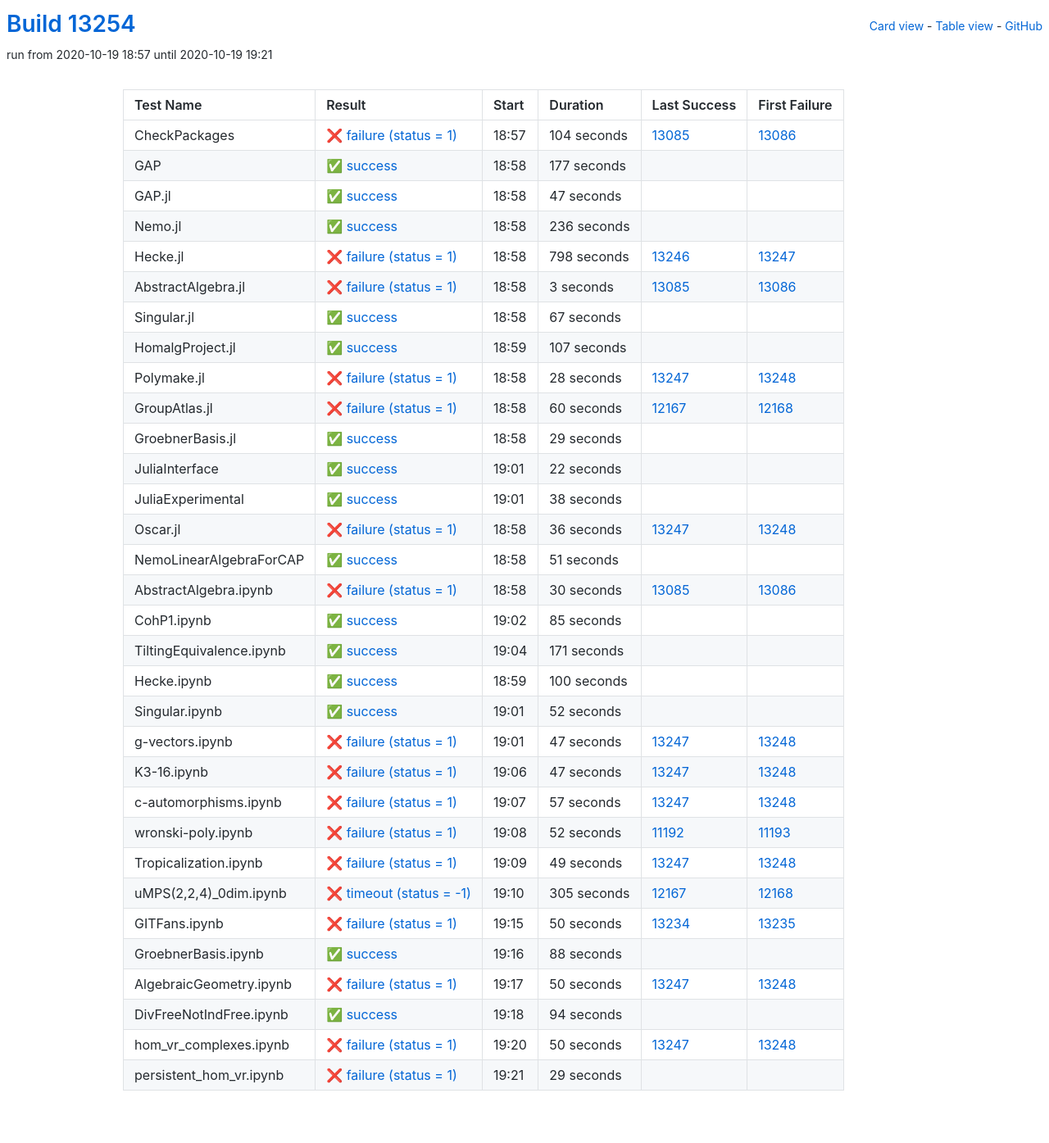
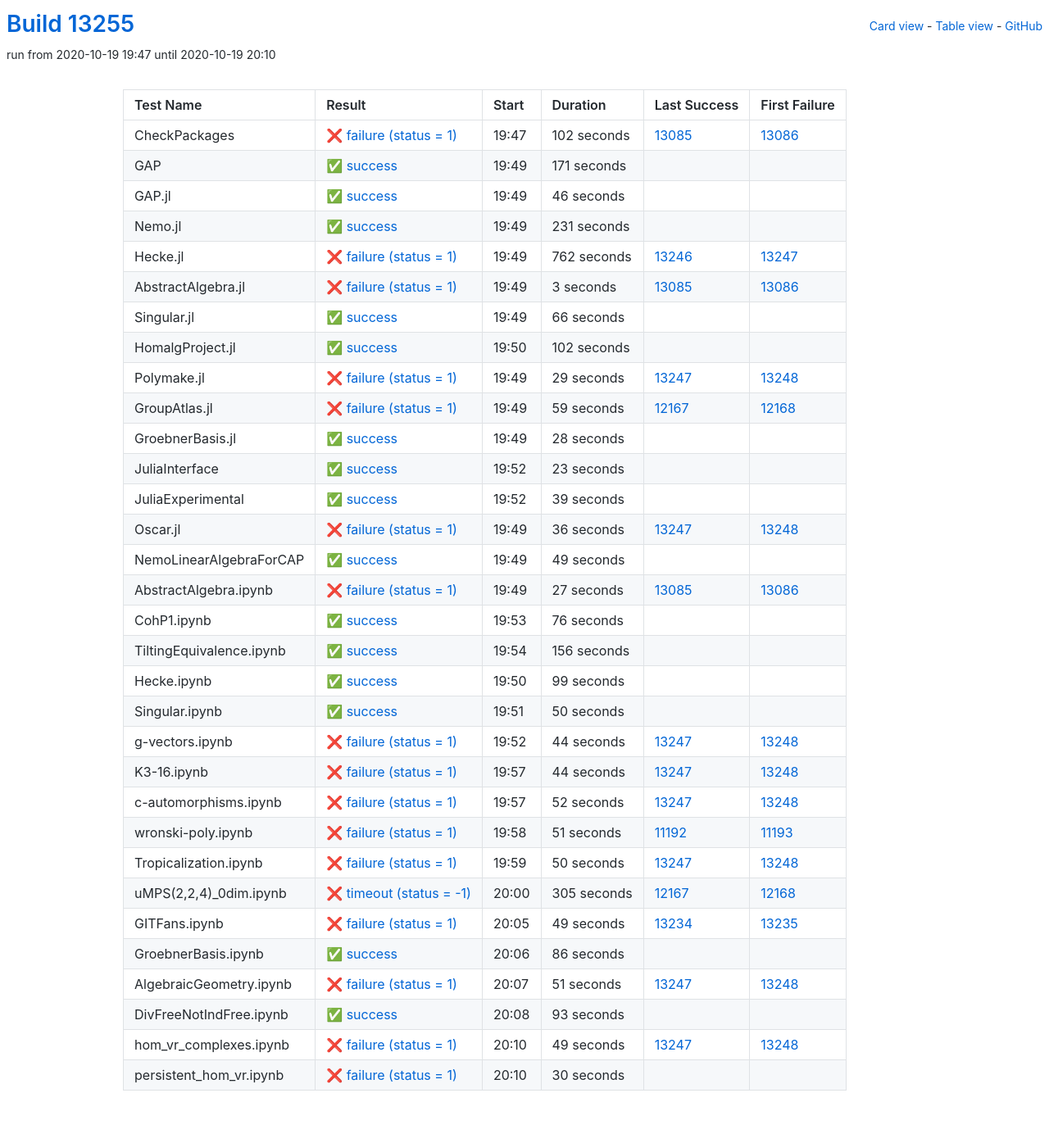
Before and after one commit to oscar-system/oscar-ci-status, a Jekyll site: the page built from table.html, in a window 1280 px wide. Shown: the whole page at 82% size. Built offline with Jekyll 4.4.1, drawn with Linux system fonts in a browser that asks for light colours.

Commit message:
Build #13255

```diff
--- a/_data/ci.yml
+++ b/_data/ci.yml
@@ -1,6 +1,6 @@
 ---
-build: 13254
-build_url: https://oscarci.mathematik.uni-kl.de/job/oscar/13254/
+build: 13255
+build_url: https://oscarci.mathematik.uni-kl.de/job/oscar/13255/
 job: oscar
 organization: oscar-system
 repo: oscar-ci-status
@@ -8,68 +8,68 @@
 tests:
 - name: CheckPackages
   id: checkpackages
-  log: https://oscarci.mathematik.uni-kl.de/job/oscar/13254/artifact/logs/build-13254/CheckPackages.log
-  start: 2020-10-19 18:57
+  log: https://oscarci.mathematik.uni-kl.de/job/oscar/13255/artifact/logs/build-13255/CheckPackages.log
+  start: 2020-10-19 19:47
   success: false
   exitcode: 1
   status: failure
-  duration: 104
+  duration: 102
   last_success: 13085
   last_success_url: https://oscarci.mathematik.uni-kl.de/job/oscar/13085/
   first_failure: 13086
   first_failure_url: https://oscarci.mathematik.uni-kl.de/job/oscar/13086/
 - name: GAP
   id: gap
-  log: https://oscarci.mathematik.uni-kl.de/job/oscar/13254/artifact/logs/build-13254/GAP.log
-  start: 2020-10-19 18:58
+  log: https://oscarci.mathematik.uni-kl.de/job/oscar/13255/artifact/logs/build-13255/GAP.log
+  start: 2020-10-19 19:49
   success: true
   exitcode: 0
   status: success
-  duration: 177
+  duration: 171
   last_success: false
   last_success_url:
   first_failure: false
   first_failure_url:
 - name: GAP.jl
   id: gap-jl
-  log: https://oscarci.mathematik.uni-kl.de/job/oscar/13254/artifact/logs/build-13254/GAP.jl.log
-  start: 2020-10-19 18:58
+  log: https://oscarci.mathematik.uni-kl.de/job/oscar/13255/artifact/logs/build-13255/GAP.jl.log
+  start: 2020-10-19 19:49
   success: true
   exitcode: 0
   status: success
-  duration: 47
+  duration: 46
   last_success: false
   last_success_url:
   first_failure: false
   first_failure_url:
 - name: Nemo.jl
   id: nemo-jl
-  log: https://oscarci.mathematik.uni-kl.de/job/oscar/13254/artifact/logs/build-13254/Nemo.jl.log
-  start: 2020-10-19 18:58
+  log: https://oscarci.mathematik.uni-kl.de/job/oscar/13255/artifact/logs/build-13255/Nemo.jl.log
+  start: 2020-10-19 19:49
   success: true
   exitcode: 0
   status: success
-  duration: 236
+  duration: 231
   last_success: false
   last_success_url:
   first_failure: false
   first_failure_url:
 - name: Hecke.jl
   id: hecke-jl
-  log: https://oscarci.mathematik.uni-kl.de/job/oscar/13254/artifact/logs/build-13254/Hecke.jl.log
-  start: 2020-10-19 18:58
+  log: https://oscarci.mathematik.uni-kl.de/job/oscar/13255/artifact/logs/build-13255/Hecke.jl.log
+  start: 2020-10-19 19:49
   success: false
   exitcode: 1
   status: failure
-  duration: 798
+  duration: 762
   last_success: 13246
   last_success_url: https://oscarci.mathematik.uni-kl.de/job/oscar/13246/
   first_failure: 13247
   first_failure_url: https://oscarci.mathematik.uni-kl.de/job/oscar/13247/
 - name: AbstractAlgebra.jl
   id: abstractalgebra-jl
-  log: https://oscarci.mathematik.uni-kl.de/job/oscar/13254/artifact/logs/build-13254/AbstractAlgebra.jl.log
-  start: 2020-10-19 18:58
+  log: https://oscarci.mathematik.uni-kl.de/job/oscar/13255/artifact/logs/build-13255/AbstractAlgebra.jl.log
+  start: 2020-10-19 19:49
   success: false
   exitcode: 1
   status: failure
@@ -80,92 +80,92 @@
   first_failure_url: https://oscarci.mathematik.uni-kl.de/job/oscar/13086/
 - name: Singular.jl
   id: singular-jl
-  log: https://oscarci.mathematik.uni-kl.de/job/oscar/13254/artifact/logs/build-13254/Singular.jl.log
-  start: 2020-10-19 18:58
+  log: https://oscarci.mathematik.uni-kl.de/job/oscar/13255/artifact/logs/build-13255/Singular.jl.log
+  start: 2020-10-19 19:49
   success: true
   exitcode: 0
   status: success
-  duration: 67
+  duration: 66
   last_success: false
   last_success_url:
   first_failure: false
   first_failure_url:
 - name: HomalgProject.jl
   id: homalgproject-jl
-  log: https://oscarci.mathematik.uni-kl.de/job/oscar/13254/artifact/logs/build-13254/HomalgProject.jl.log
-  start: 2020-10-19 18:59
+  log: https://oscarci.mathematik.uni-kl.de/job/oscar/13255/artifact/logs/build-13255/HomalgProject.jl.log
+  start: 2020-10-19 19:50
   success: true
   exitcode: 0
   status: success
-  duration: 107
+  duration: 102
   last_success: false
   last_success_url:
   first_failure: false
   first_failure_url:
 - name: Polymake.jl
   id: polymake-jl
-  log: https://oscarci.mathematik.uni-kl.de/job/oscar/13254/artifact/logs/build-13254/Polymake.jl.log
-  start: 2020-10-19 18:58
+  log: https://oscarci.mathematik.uni-kl.de/job/oscar/13255/artifact/logs/build-13255/Polymake.jl.log
+  start: 2020-10-19 19:49
   success: false
   exitcode: 1
   status: failure
-  duration: 28
+  duration: 29
   last_success: 13247
   last_success_url: https://oscarci.mathematik.uni-kl.de/job/oscar/13247/
   first_failure: 13248
   first_failure_url: https://oscarci.mathematik.uni-kl.de/job/oscar/13248/
 - name: GroupAtlas.jl
   id: groupatlas-jl
-  log: https://oscarci.mathematik.uni-kl.de/job/oscar/13254/artifact/logs/build-13254/GroupAtlas.jl.log
-  start: 2020-10-19 18:58
+  log: https://oscarci.mathematik.uni-kl.de/job/oscar/13255/artifact/logs/build-13255/GroupAtlas.jl.log
+  start: 2020-10-19 19:49
   success: false
   exitcode: 1
   status: failure
-  duration: 60
+  duration: 59
   last_success: 12167
   last_success_url: https://oscarci.mathematik.uni-kl.de/job/oscar/12167/
   first_failure: 12168
   first_failure_url: https://oscarci.mathematik.uni-kl.de/job/oscar/12168/
 - name: GroebnerBasis.jl
   id: groebnerbasis-jl
-  log: https://oscarci.mathematik.uni-kl.de/job/oscar/13254/artifact/logs/build-13254/GroebnerBasis.jl.log
-  start: 2020-10-19 18:58
+  log: https://oscarci.mathematik.uni-kl.de/job/oscar/13255/artifact/logs/build-13255/GroebnerBasis.jl.log
+  start: 2020-10-19 19:49
   success: true
   exitcode: 0
   status: success
-  duration: 29
+  duration: 28
   last_success: false
   last_success_url:
   first_failure: false
   first_failure_url:
 - name: JuliaInterface
   id: juliainterface
-  log: https://oscarci.mathematik.uni-kl.de/job/oscar/13254/artifact/logs/build-13254/JuliaInterface.log
-  start: 2020-10-19 19:01
+  log: https://oscarci.mathematik.uni-kl.de/job/oscar/13255/artifact/logs/build-13255/JuliaInterface.log
+  start: 2020-10-19 19:52
   success: true
   exitcode: 0
   status: success
-  duration: 22
+  duration: 23
   last_success: false
   last_success_url:
   first_failure: false
   first_failure_url:
 - name: JuliaExperimental
   id: juliaexperimental
-  log: https://oscarci.mathematik.uni-kl.de/job/oscar/13254/artifact/logs/build-13254/JuliaExperimental.log
-  start: 2020-10-19 19:01
+  log: https://oscarci.mathematik.uni-kl.de/job/oscar/13255/artifact/logs/build-13255/JuliaExperimental.log
+  start: 2020-10-19 19:52
   success: true
   exitcode: 0
   status: success
-  duration: 38
+  duration: 39
   last_success: false
   last_success_url:
   first_failure: false
   first_failure_url:
 - name: Oscar.jl
   id: oscar-jl
-  log: https://oscarci.mathematik.uni-kl.de/job/oscar/13254/artifact/logs/build-13254/Oscar.jl.log
-  start: 2020-10-19 18:58
+  log: https://oscarci.mathematik.uni-kl.de/job/oscar/13255/artifact/logs/build-13255/Oscar.jl.log
+  start: 2020-10-19 19:49
   success: false
   exitcode: 1
   status: failure
@@ -176,140 +176,140 @@
   first_failure_url: https://oscarci.mathematik.uni-kl.de/job/oscar/13248/
 - name: NemoLinearAlgebraForCAP
   id: nemolinearalgebraforcap
-  log: https://oscarci.mathematik.uni-kl.de/job/oscar/13254/artifact/logs/build-13254/NemoLinearAlgebraForCAP.log
-  start: 2020-10-19 18:58
+  log: https://oscarci.mathematik.uni-kl.de/job/oscar/13255/artifact/logs/build-13255/NemoLinearAlgebraForCAP.log
+  start: 2020-10-19 19:49
   success: true
   exitcode: 0
   status: success
-  duration: 51
+  duration: 49
   last_success: false
   last_success_url:
   first_failure: false
   first_failure_url:
 - name: AbstractAlgebra.ipynb
   id: abstractalgebra-ipynb
-  log: https://oscarci.mathematik.uni-kl.de/job/oscar/13254/artifact/logs/build-13254/AbstractAlgebra.ipynb.log
-  start: 2020-10-19 18:58
+  log: https://oscarci.mathematik.uni-kl.de/job/oscar/13255/artifact/logs/build-13255/AbstractAlgebra.ipynb.log
+  start: 2020-10-19 19:49
   success: false
   exitcode: 1
   status: failure
-  duration: 30
+  duration: 27
   last_success: 13085
   last_success_url: https://oscarci.mathematik.uni-kl.de/job/oscar/13085/
   first_failure: 13086
   first_failure_url: https://oscarci.mathematik.uni-kl.de/job/oscar/13086/
 - name: CohP1.ipynb
   id: cohp1-ipynb
-  log: https://oscarci.mathematik.uni-kl.de/job/oscar/13254/artifact/logs/build-13254/CohP1.ipynb.log
-  start: 2020-10-19 19:02
+  log: https://oscarci.mathematik.uni-kl.de/job/oscar/13255/artifact/logs/build-13255/CohP1.ipynb.log
+  start: 2020-10-19 19:53
   success: true
   exitcode: 0
   status: success
-  duration: 85
+  duration: 76
   last_success: false
   last_success_url:
   first_failure: false
   first_failure_url:
 - name: TiltingEquivalence.ipynb
   id: tiltingequivalence-ipynb
-  log: https://oscarci.mathematik.uni-kl.de/job/oscar/13254/artifact/logs/build-13254/TiltingEquivalence.ipynb.log
-  start: 2020-10-19 19:04
+  log: https://oscarci.mathematik.uni-kl.de/job/oscar/13255/artifact/logs/build-13255/TiltingEquivalence.ipynb.log
+  start: 2020-10-19 19:54
   success: true
   exitcode: 0
   status: success
-  duration: 171
+  duration: 156
   last_success: false
   last_success_url:
   first_failure: false
   first_failure_url:
 - name: Hecke.ipynb
   id: hecke-ipynb
-  log: https://oscarci.mathematik.uni-kl.de/job/oscar/13254/artifact/logs/build-13254/Hecke.ipynb.log
-  start: 2020-10-19 18:59
+  log: https://oscarci.mathematik.uni-kl.de/job/oscar/13255/artifact/logs/build-13255/Hecke.ipynb.log
+  start: 2020-10-19 19:50
   success: true
   exitcode: 0
   status: success
-  duration: 100
+  duration: 99
   last_success: false
   last_success_url:
   first_failure: false
   first_failure_url:
 - name: Singular.ipynb
   id: singular-ipynb
-  log: https://oscarci.mathematik.uni-kl.de/job/oscar/13254/artifact/logs/build-13254/Singular.ipynb.log
-  start: 2020-10-19 19:01
+  log: https://oscarci.mathematik.uni-kl.de/job/oscar/13255/artifact/logs/build-13255/Singular.ipynb.log
+  start: 2020-10-19 19:51
   success: true
   exitcode: 0
   status: success
-  duration: 52
+  duration: 50
   last_success: false
   last_success_url:
   first_failure: false
   first_failure_url:
 - name: g-vectors.ipynb
   id: g-vectors-ipynb
-  log: https://oscarci.mathematik.uni-kl.de/job/oscar/13254/artifact/logs/build-13254/g-vectors.ipynb.log
-  start: 2020-10-19 19:01
+  log: https://oscarci.mathematik.uni-kl.de/job/oscar/13255/artifact/logs/build-13255/g-vectors.ipynb.log
+  start: 2020-10-19 19:52
   success: false
   exitcode: 1
   status: failure
-  duration: 47
+  duration: 44
   last_success: 13247
   last_success_url: https://oscarci.mathematik.uni-kl.de/job/oscar/13247/
   first_failure: 13248
   first_failure_url: https://oscarci.mathematik.uni-kl.de/job/oscar/13248/
 - name: K3-16.ipynb
   id: k3-16-ipynb
-  log: https://oscarci.mathematik.uni-kl.de/job/oscar/13254/artifact/logs/build-13254/K3-16.ipynb.log
-  start: 2020-10-19 19:06
+  log: https://oscarci.mathematik.uni-kl.de/job/oscar/13255/artifact/logs/build-13255/K3-16.ipynb.log
+  start: 2020-10-19 19:57
   success: false
   exitcode: 1
   status: failure
-  duration: 47
+  duration: 44
   last_success: 13247
   last_success_url: https://oscarci.mathematik.uni-kl.de/job/oscar/13247/
   first_failure: 13248
   first_failure_url: https://oscarci.mathematik.uni-kl.de/job/oscar/13248/
 - name: c-automorphisms.ipynb
   id: c-automorphisms-ipynb
-  log: https://oscarci.mathematik.uni-kl.de/job/oscar/13254/artifact/logs/build-13254/c-automorphisms.ipynb.log
-  start: 2020-10-19 19:07
+  log: https://oscarci.mathematik.uni-kl.de/job/oscar/13255/artifact/logs/build-13255/c-automorphisms.ipynb.log
+  start: 2020-10-19 19:57
   success: false
   exitcode: 1
   status: failure
-  duration: 57
+  duration: 52
   last_success: 13247
   last_success_url: https://oscarci.mathematik.uni-kl.de/job/oscar/13247/
   first_failure: 13248
   first_failure_url: https://oscarci.mathematik.uni-kl.de/job/oscar/13248/
 - name: wronski-poly.ipynb
   id: wronski-poly-ipynb
-  log: https://oscarci.mathematik.uni-kl.de/job/oscar/13254/artifact/logs/build-13254/wronski-poly.ipynb.log
-  start: 2020-10-19 19:08
+  log: https://oscarci.mathematik.uni-kl.de/job/oscar/13255/artifact/logs/build-13255/wronski-poly.ipynb.log
+  start: 2020-10-19 19:58
   success: false
   exitcode: 1
   status: failure
-  duration: 52
+  duration: 51
   last_success: 11192
   last_success_url: https://oscarci.mathematik.uni-kl.de/job/oscar/11192/
   first_failure: 11193
   first_failure_url: https://oscarci.mathematik.uni-kl.de/job/oscar/11193/
 - name: Tropicalization.ipynb
   id: tropicalization-ipynb
-  log: https://oscarci.mathematik.uni-kl.de/job/oscar/13254/artifact/logs/build-13254/Tropicalization.ipynb.log
-  start: 2020-10-19 19:09
+  log: https://oscarci.mathematik.uni-kl.de/job/oscar/13255/artifact/logs/build-13255/Tropicalization.ipynb.log
+  start: 2020-10-19 19:59
   success: false
   exitcode: 1
   status: failure
-  duration: 49
+  duration: 50
   last_success: 13247
   last_success_url: https://oscarci.mathematik.uni-kl.de/job/oscar/13247/
   first_failure: 13248
   first_failure_url: https://oscarci.mathematik.uni-kl.de/job/oscar/13248/
 - name: uMPS(2,2,4)_0dim.ipynb
   id: umps-2-2-4-0dim-ipynb
-  log: https://oscarci.mathematik.uni-kl.de/job/oscar/13254/artifact/logs/build-13254/uMPS-2-2-4-_0dim.ipynb.log
-  start: 2020-10-19 19:10
+  log: https://oscarci.mathematik.uni-kl.de/job/oscar/13255/artifact/logs/build-13255/uMPS-2-2-4-_0dim.ipynb.log
+  start: 2020-10-19 20:00
   success: false
   exitcode: -1
   status: timeout
@@ -320,72 +320,72 @@
   first_failure_url: https://oscarci.mathematik.uni-kl.de/job/oscar/12168/
 - name: GITFans.ipynb
   id: gitfans-ipynb
-  log: https://oscarci.mathematik.uni-kl.de/job/oscar/13254/artifact/logs/build-13254/GITFans.ipynb.log
-  start: 2020-10-19 19:15
+  log: https://oscarci.mathematik.uni-kl.de/job/oscar/13255/artifact/logs/build-13255/GITFans.ipynb.log
+  start: 2020-10-19 20:05
   success: false
   exitcode: 1
   status: failure
-  duration: 50
+  duration: 49
   last_success: 13234
   last_success_url: https://oscarci.mathematik.uni-kl.de/job/oscar/13234/
   first_failure: 13235
   first_failure_url: https://oscarci.mathematik.uni-kl.de/job/oscar/13235/
 - name: GroebnerBasis.ipynb
   id: groebnerbasis-ipynb
-  log: https://oscarci.mathematik.uni-kl.de/job/oscar/13254/artifact/logs/build-13254/GroebnerBasis.ipynb.log
-  start: 2020-10-19 19:16
+  log: https://oscarci.mathematik.uni-kl.de/job/oscar/13255/artifact/logs/build-13255/GroebnerBasis.ipynb.log
+  start: 2020-10-19 20:06
   success: true
   exitcode: 0
   status: success
-  duration: 88
+  duration: 86
   last_success: false
   last_success_url:
   first_failure: false
   first_failure_url:
 - name: AlgebraicGeometry.ipynb
   id: algebraicgeometry-ipynb
-  log: https://oscarci.mathematik.uni-kl.de/job/oscar/13254/artifact/logs/build-13254/AlgebraicGeometry.ipynb.log
-  start: 2020-10-19 19:17
+  log: https://oscarci.mathematik.uni-kl.de/job/oscar/13255/artifact/logs/build-13255/AlgebraicGeometry.ipynb.log
+  start: 2020-10-19 20:07
   success: false
   exitcode: 1
   status: failure
-  duration: 50
+  duration: 51
   last_success: 13247
   last_success_url: https://oscarci.mathematik.uni-kl.de/job/oscar/13247/
   first_failure: 13248
   first_failure_url: https://oscarci.mathematik.uni-kl.de/job/oscar/13248/
 - name: DivFreeNotIndFree.ipynb
   id: divfreenotindfree-ipynb
-  log: https://oscarci.mathematik.uni-kl.de/job/oscar/13254/artifact/logs/build-13254/DivFreeNotIndFree.ipynb.log
-  start: 2020-10-19 19:18
+  log: https://oscarci.mathematik.uni-kl.de/job/oscar/13255/artifact/logs/build-13255/DivFreeNotIndFree.ipynb.log
+  start: 2020-10-19 20:08
   success: true
   exitcode: 0
   status: success
-  duration: 94
+  duration: 93
   last_success: false
   last_success_url:
   first_failure: false
   first_failure_url:
 - name: hom_vr_complexes.ipynb
   id: hom-vr-complexes-ipynb
-  log: https://oscarci.mathematik.uni-kl.de/job/oscar/13254/artifact/logs/build-13254/hom_vr_complexes.ipynb.log
-  start: 2020-10-19 19:20
+  log: https://oscarci.mathematik.uni-kl.de/job/oscar/13255/artifact/logs/build-13255/hom_vr_complexes.ipynb.log
+  start: 2020-10-19 20:10
   success: false
   exitcode: 1
   status: failure
-  duration: 50
+  duration: 49
   last_success: 13247
   last_success_url: https://oscarci.mathematik.uni-kl.de/job/oscar/13247/
   first_failure: 13248
   first_failure_url: https://oscarci.mathematik.uni-kl.de/job/oscar/13248/
 - name: persistent_hom_vr.ipynb
   id: persistent-hom-vr-ipynb
-  log: https://oscarci.mathematik.uni-kl.de/job/oscar/13254/artifact/logs/build-13254/persistent_hom_vr.ipynb.log
-  start: 2020-10-19 19:21
+  log: https://oscarci.mathematik.uni-kl.de/job/oscar/13255/artifact/logs/build-13255/persistent_hom_vr.ipynb.log
+  start: 2020-10-19 20:10
   success: false
   exitcode: 1
   status: failure
-  duration: 29
+  duration: 30
   last_success: false
   last_success_url:
   first_failure: false
```
Also changed, not shown: README.md.
